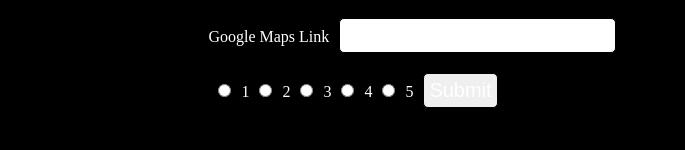
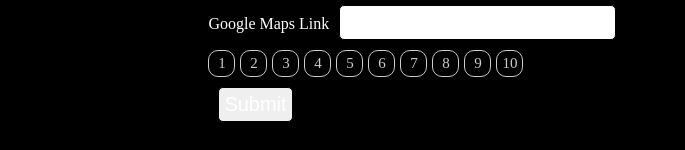
Before and after one commit to PawelJo/DUDE-App, a React (Vite) app: page /suggest in a window 1280 px wide. Shown: the part 555-705 px from the top of the page, without its empty margins (0-685 px from the left). Built offline with nearby package versions, Linux system fonts and the light colour scheme.

Commit message:
improvements in suggest form

```diff
--- a/src/App.css
+++ b/src/App.css
@@ -334,6 +334,37 @@ input {
   cursor: pointer;
 }
 
+
+.rating-group {
+  display: flex;
+  gap: 5px;
+}
+
+.radio-rating-select {
+  display: none;
+}
+
+.radio-rating-select-label {
+  display: inline-block;
+  cursor: pointer;
+  font-size: 15px;
+  color: #ccc;
+  border: 1px solid #ccc;
+  padding: 5px;
+  border-radius: 10px;
+  width: 15px;
+  height: 15px;
+  text-align: center;
+
+}
+
+.radio-rating-select-label.active {
+  color: #000;
+  background-color: #bc4123;
+  border: none;
+}
+
+
 .error-message {
   color: red;
   font-size: 20px;
@@ -364,3 +395,31 @@ input {
   color: #000;
   cursor: pointer;
 }
+
+.submit-message {
+  color: green;
+  font-size: 20px;
+  width: 100%;
+  margin: 10px;
+  padding: 5px;
+  border-radius: 5px;
+  border: 1px solid #000;
+  font-size: 20px;
+  width: 100%;
+  background-color: #000000;
+  cursor: pointer;
+}
+
+.loading-indicator {
+  color: green;
+  font-size: 20px;
+  width: 100%;
+  margin: 10px;
+  padding: 5px;
+  border-radius: 5px;
+  border: 5px solid #000;
+  font-size: 20px;
+  width: 100%;
+  background-color: #000000;
+  cursor: pointer;
+}
--- a/src/pages/Suggest.jsx
+++ b/src/pages/Suggest.jsx
@@ -3,6 +3,9 @@ import Rootlayout from './layouts/RootLayout'
 import { useForm } from "react-hook-form"
 import FormTextInput from './layouts/FormTextInput'
 import CategorySelect from './layouts/CategorySelect'
+import { useState } from 'react'
+import RadioSelectRating from './layouts/RadioSelectRating'
+import RatingGroup from './layouts/RatingGroup'
 
 export default function Suggest() {
 
@@ -11,10 +14,17 @@ export default function Suggest() {
 		handleSubmit,
 		watch,
 		formState: { errors },
-		control
+		control,
+		reset
 	} = useForm()
+
+	const [loading, setLoading] = useState(false)
+	const [submitMessage, setSubmitMessage] = useState('')
+
+
 	const onSubmit = async (data) => {
-		console.log(data)
+		setLoading(true);
+
 
 		const dateAndTimeStamp = new Date().toISOString();
 		const dateStamp = dateAndTimeStamp.split('T')[0];
@@ -50,18 +60,35 @@ export default function Suggest() {
 			},
 			body: JSON.stringify(formattedData),
 		});
-		if (!response.ok) {
-			throw new Error('Network response was not ok');
+		console.log(formattedData)
+
+
+		if (response.type === 'opaque') {
+			reset();
+			setSubmitMessage('Submitted successfully!');
+		} else {
+			setSubmitMessage('Submission failed. Please try again later.');
 		}
+		setLoading(false);
+
+		setTimeout(() => {
+			setSubmitMessage('');
+		}, 3000);
+
 	}
 
-	console.log(watch("category"))
+	console.log(watch("rating"))
 
 	return (
 		<Rootlayout >
 			<div>Suggest a Vendor</div>
 
 			<form onSubmit={handleSubmit(onSubmit)}>
+
+
+				{loading && <p className='loading-indicator'>Loading...</p>}
+
+				{submitMessage && <p className='submit-message'>{submitMessage}</p>}
 				<RadioButtonCity
 					name="city"
 					label="Berlin"
@@ -75,25 +102,18 @@ export default function Suggest() {
 					rules={{ required: "City is required" }}
 					control={control} />
 
-				{/* <select
-					{...register("category")}>
-					<option value="Döner">Döner</option>
-					<option value="Späti">Späti</option>
-				</select> */}
 				<CategorySelect
 					name="category"
 					control={control}
-					value={["Späti", "Döner", "Hurensohn"]}
+					value={["Späti", "Döner"]}
 					label="Category"
 				/>
-
 				<FormTextInput
 					label="Name des Vendors"
 					name="name"
 					control={control}
 					defaultValue=""
 					rules={{ required: "Hurensohn is required" }} />
-
 
 				<FormTextInput
 					label="pros"
@@ -116,19 +136,27 @@ export default function Suggest() {
 					defaultValue=""
 					rules={{ required: "Sag mal jetzt, wo ist diese?" }} />
 
-				<input type="radio" name="rating" value="1" {...register("rating", { required: true })} />
-				<label htmlFor="1">1</label>
-				<input type="radio" name="rating" value="2" {...register("rating", { required: true })} />
-				<label htmlFor="2">2</label>
-				<input type="radio" name="rating" value="3" {...register("rating", { required: true })} />
-				<label htmlFor="3">3</label>
-				<input type="radio" name="rating" value="4" {...register("rating", { required: true })} />
-				<label htmlFor="4">4</label>
-				<input type="radio" name="rating" value="5" {...register("rating", { required: true })} />
-				<label htmlFor="5">5</label>
+
+				<RatingGroup
+					control={control}
+					name="rating"
+					options={[
+						{ value: '1', label: '1' },
+						{ value: '2', label: '2' },
+						{ value: '3', label: '3' },
+						{ value: '4', label: '4' },
+						{ value: '5', label: '5' },
+						{ value: '6', label: '6' },
+						{ value: '7', label: '7' },
+						{ value: '8', label: '8' },
+						{ value: '9', label: '9' },
+						{ value: '10', label: '10' },
+					]}
+				/>
 
 
-				{errors.exampleRequired && <span>This field is required</span>}
+
+
 
 				<input type="submit" />
 			</form>
--- a/src/pages/layouts/CategorySelect.jsx
+++ b/src/pages/layouts/CategorySelect.jsx
@@ -20,8 +20,6 @@ export default function CategorySelect({ control, name, value, label }) {
 				onBlur={onBlur}
 				value={selectedValue}
 			>
-				{/* 				<option value="Döner">Döner</option>
-				<option value="Späti">Späti</option> */}
 				<CategorySelectOptions value={value} onChange={onChange} />
 			</select>
 
--- /dev/null
+++ b/src/pages/layouts/RadioSelectRating.jsx
@@ -0,0 +1,32 @@
+import { useController } from 'react-hook-form';
+export default function RadioSelectRating({ control, name, value, label }) {
+	const {
+		field: { onChange, onBlur, value: selectedValue },
+	} = useController({
+		name,
+		control,
+		defaultValue: undefined,
+	});
+
+	return (
+		<>
+			<input
+				className="radio-rating-select"
+				type="radio"
+				id={name + value}
+				value={value}
+				onChange={onChange}
+				onBlur={onBlur}
+				checked={selectedValue === value}
+			/>
+
+			<label
+				htmlFor={name + value}
+				className={`radio-rating-select-label ${selectedValue === value ? 'active' : ''
+					}`}
+			>
+				{label}
+			</label>
+		</>
+	);
+}
--- /dev/null
+++ b/src/pages/layouts/RatingGroup.jsx
@@ -0,0 +1,17 @@
+import RadioSelectRating from './RadioSelectRating';
+
+export default function RatingGroup({ control, name, options }) {
+	return (
+		<div className="rating-group">
+			{options.map((option) => (
+				<RadioSelectRating
+					key={option.value}
+					name={name}
+					control={control}
+					value={option.value}
+					label={option.label}
+				/>
+			))}
+		</div>
+	);
+}
```
Also changed, not shown: 1 other file (tests, documents, lock files or other folders).
